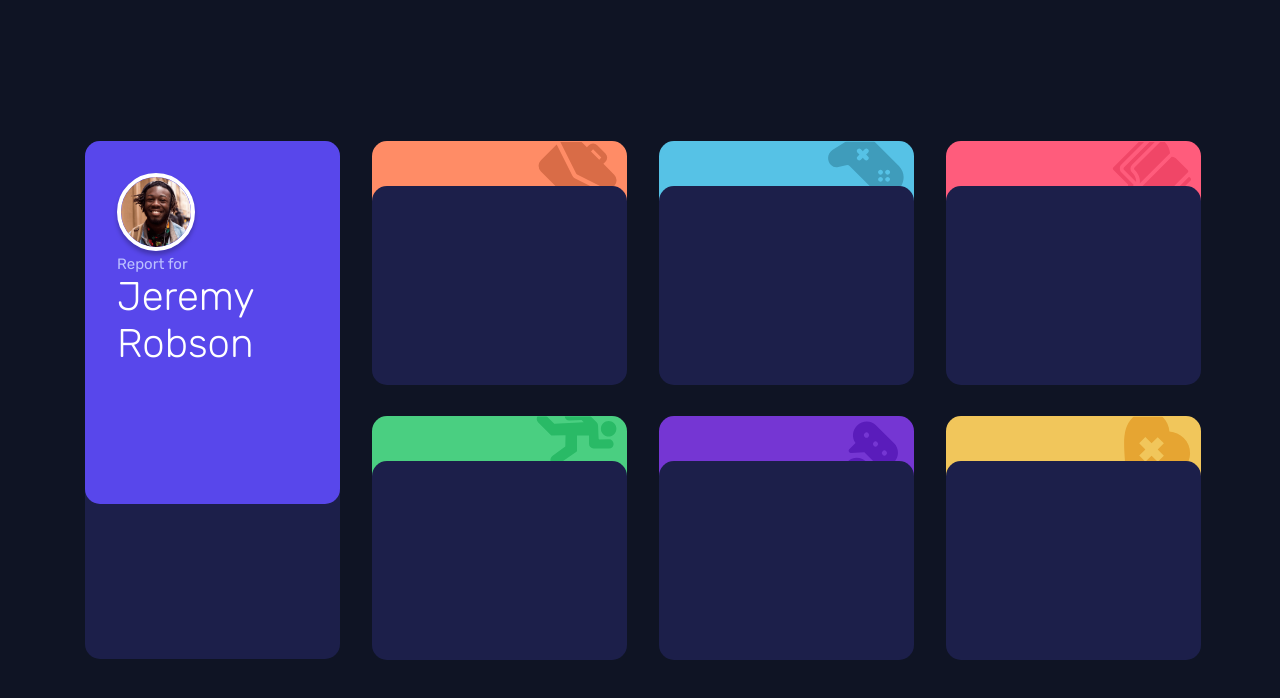
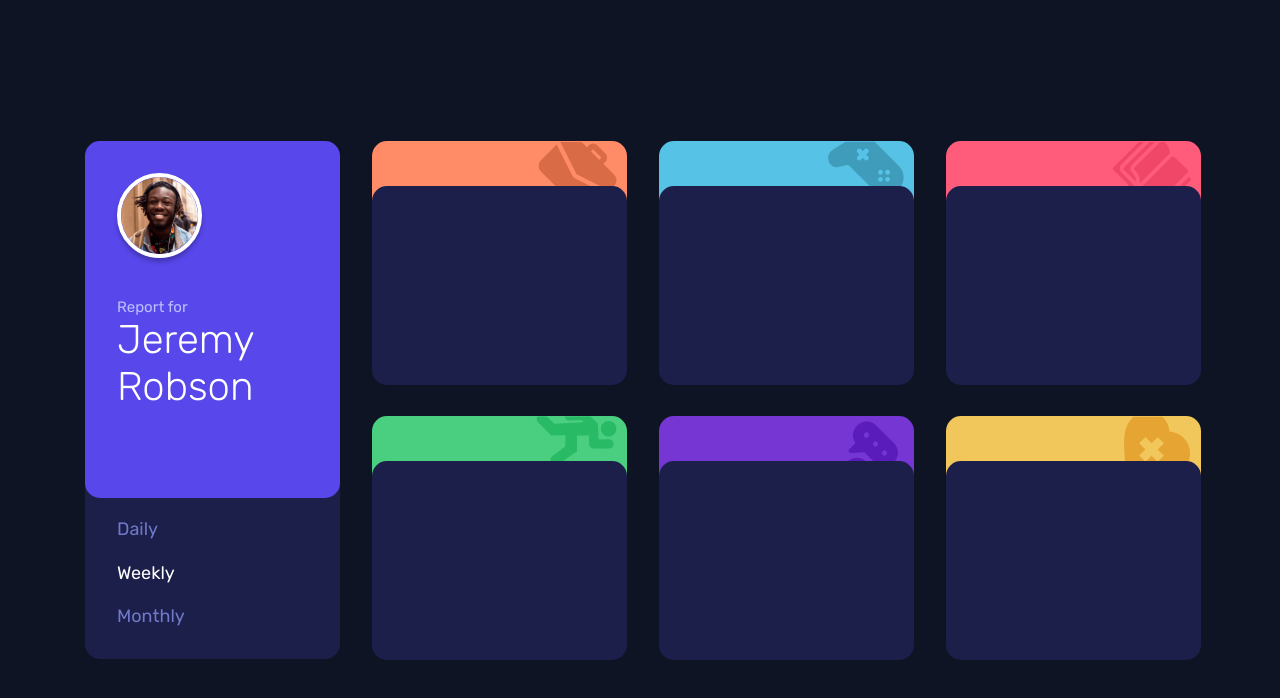
Before and after one commit to steveanthony999/time_tracking_dashboard, a React (Create React App) app: page / in a window 1280 px wide. Shown: the top 698 px of the page. Built offline with nearby package versions, Linux system fonts and the light colour scheme.

Commit message:
finished laying out profile card

```diff
--- a/src/App.css
+++ b/src/App.css
@@ -46,15 +46,31 @@
 }
 
 .profile-container {
+  /* height: 300px;
   position: absolute;
   top: 0;
   padding: 2rem;
+  display: flex;
+  flex-direction: column;
+  justify-content: space-between;
+  z-index: 100; */
+  height: 100%;
+  position: absolute;
+  top: 0;
+  padding: 2rem;
+  display: flex;
+  flex-direction: column;
+  justify-content: space-between;
   z-index: 100;
 }
 
+.profile-info {
+  margin-top: -3rem;
+}
+
 .profile-container img {
-  height: 78px;
-  width: 78px;
+  height: 85px;
+  width: 85px;
   border-radius: 50%;
   border: white solid 4px;
   box-shadow: 0 4px 4px rgba(0, 0, 0, 0.25);
@@ -70,3 +86,25 @@
   font-size: 40px;
   font-weight: 300;
 }
+
+.time-frame-container {
+  height: 130px;
+  display: flex;
+  flex-direction: column;
+  justify-content: space-between;
+}
+
+.time-frame-container p {
+  font-size: 18px;
+  color: #7078c9;
+  transition: 0.2s;
+}
+
+.time-frame-container p:hover {
+  color: white;
+  cursor: pointer;
+}
+
+.time-frame-container .active {
+  color: white;
+}
--- a/src/App.js
+++ b/src/App.js
@@ -19,7 +19,7 @@ function App() {
         <div className='item profile'>
           <Card
             cardColor='var(--blue)'
-            cardHeight='70%'
+            cardHeight='69%'
             cardTop='0px'
             cardBgColor='var(--dark-blue)'
             cardBgHeight='518px'
@@ -29,6 +29,12 @@ function App() {
             <div className='profile-info'>
               <p>Report for</p>
               <h4>Jeremy Robson</h4>
+            </div>
+            <div className='time-frame-container'>
+              <div></div>
+              <p>Daily</p>
+              <p className='active'>Weekly</p>
+              <p>Monthly</p>
             </div>
           </div>
         </div>
```
